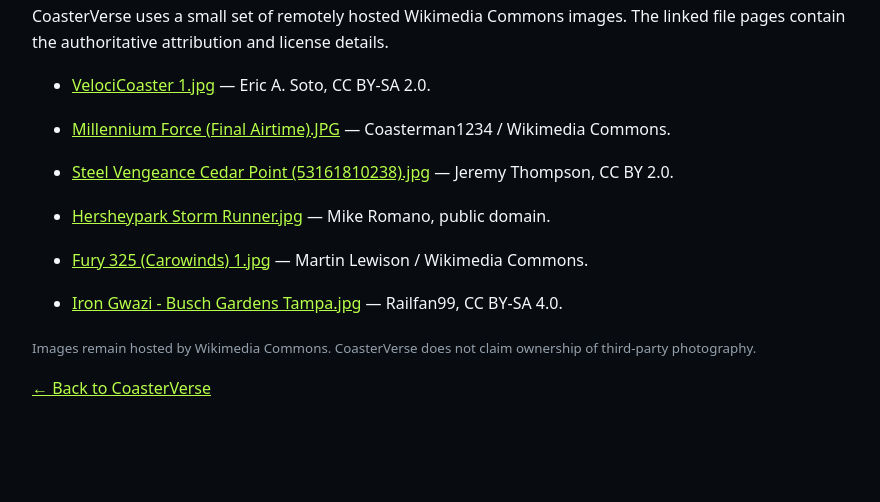
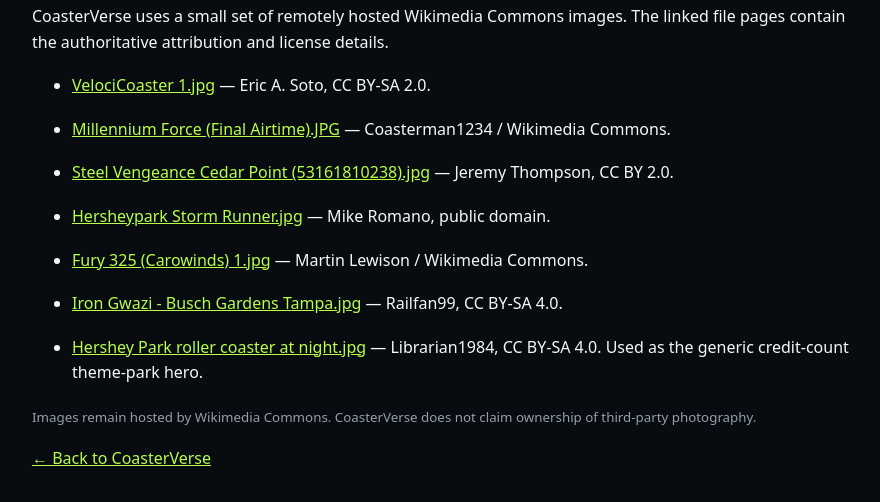
Before and after one commit to newlinj821-jpg/rareraven, a website: page public/image-credits.html in a window 1280 px wide. Shown: the part 122-624 px from the top of the page, without its empty margins (198-1078 px from the left). Drawn offline with Linux system fonts and the light colour scheme.

Commit message:
Credit generic theme-park hero image

```diff
--- a/public/image-credits.html
+++ b/public/image-credits.html
@@ -5,4 +5,4 @@
 <li><a href="https://commons.wikimedia.org/wiki/File:Hersheypark_Storm_Runner.jpg">Hersheypark Storm Runner.jpg</a> — Mike Romano, public domain.</li>
 <li><a href="https://commons.wikimedia.org/wiki/File:Fury_325_(Carowinds)_1.jpg">Fury 325 (Carowinds) 1.jpg</a> — Martin Lewison / Wikimedia Commons.</li>
 <li><a href="https://commons.wikimedia.org/wiki/File:Iron_Gwazi_-_Busch_Gardens_Tampa.jpg">Iron Gwazi - Busch Gardens Tampa.jpg</a> — Railfan99, CC BY-SA 4.0.</li>
-</ul><small>Images remain hosted by Wikimedia Commons. CoasterVerse does not claim ownership of third-party photography.</small><p><a href="/">← Back to CoasterVerse</a></p></body></html>
+<li><a href="https://commons.wikimedia.org/wiki/File:Hershey_Park_roller_coaster_at_night.jpg">Hershey Park roller coaster at night.jpg</a> — Librarian1984, CC BY-SA 4.0. Used as the generic credit-count theme-park hero.</li></ul><small>Images remain hosted by Wikimedia Commons. CoasterVerse does not claim ownership of third-party photography.</small><p><a href="/">← Back to CoasterVerse</a></p></body></html>
```
